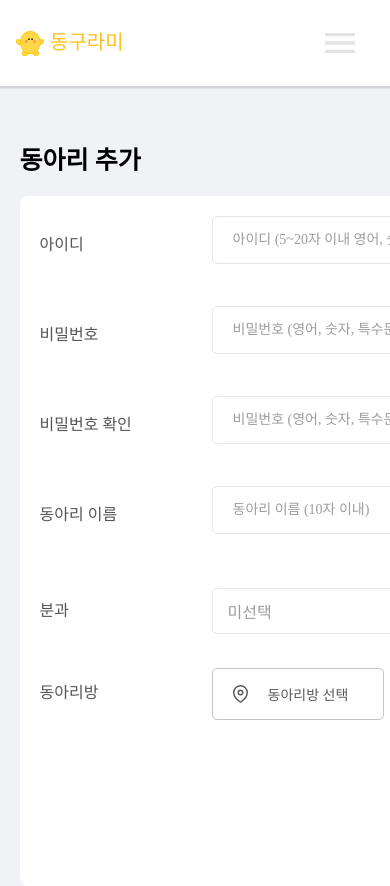
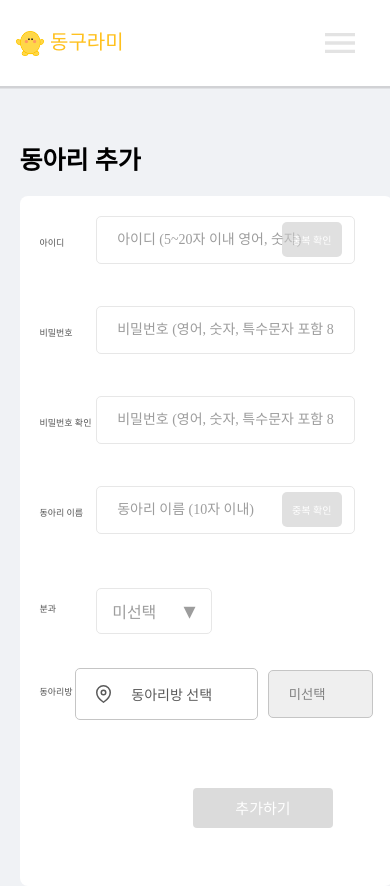
Before and after one commit to USW-Circle-Link/USW-Circle-Link-Web, a Vue app: page /adminmain/AddClub in a window 390 px wide. Built offline with nearby package versions, Linux system fonts and the light colour scheme.

Commit message:
사이즈 조정 (반응형)

```diff
--- a/src/components/Admin/AddCategory/AddCategory.vue
+++ b/src/components/Admin/AddCategory/AddCategory.vue
@@ -187,11 +187,11 @@ export default {
 }
 
 .container {
-  width: 890px;
+  max-width: 890px;  /* 최대 890px까지만 */
   min-width: 390px;
+  width: 100%;       /* 화면 크기에 맞게 */
   margin: 0 auto;
   padding: 10px;
-  overflow-x: hidden;
 }
 
 h2 {
@@ -205,7 +205,8 @@ h2 {
   flex-wrap: wrap;
   gap: 10px; /* 항목 간 간격 */
   margin-bottom: 150px;
-
+  width: 100%;
+  box-sizing: border-box;
 }
 
 .category-item {
@@ -218,6 +219,10 @@ h2 {
   font-size: 14px;
   color: #868686;
   padding: 5px 10px 5px 10px;
+  flex-shrink: 0;
+  min-width: fit-content;
+  max-width: 100%;
+  box-sizing: border-box;
 }
 
 .remove-btn {
@@ -242,13 +247,38 @@ h2 {
 }
 
 .input-field {
-  width: 860px;
+  width: 95%;
   margin-top: 10px;
   flex: 1;
   padding: 20px 15px;
   border: 1px solid #ccc;
   border-radius: 8px;
   font-size: 14px;
+  transition: width 0.3s ease;
+}
+
+@media (max-width: 768px) {
+  .input-field {
+    width: 90%;
+  }
+}
+
+@media (max-width: 600px) {
+  .input-field {
+    width: 85%;
+  }
+}
+
+@media (max-width: 480px) {
+  .input-field {
+    width: 82%;
+  }
+}
+
+@media (max-width: 390px) {
+  .input-field {
+    width: 80%;
+  }
 }
 
 .input-field:focus {
@@ -273,9 +303,8 @@ h2 {
   line-height: 16px;
   letter-spacing: -0.025em;
   text-align: center;
-  margin-top: 30px;
-  margin-left: 774px;
-  margin-bottom: 30px;
+  margin: 30px auto;   /* 위아래 30px, 좌우 자동 */
+  display: block;      /* block 요소로 만들어야 margin auto가 적용됨 */
   cursor: pointer;
 }
 
--- a/src/components/Admin/AddClub.vue
+++ b/src/components/Admin/AddClub.vue
@@ -194,12 +194,13 @@ export default {
   transform: skew(-12deg); /* 기울기 효과 추가 */
 }
 .form-container {
-  width: 860px;
+  flex: 1;
   padding: 20px;
   background-color: #ffffff;
   border-radius: 8px;
   height: 440px;
   min-width: 390px;
+  margin-left: 0;
 }
 
 h2 {
@@ -213,9 +214,35 @@ h2 {
 }
 
 label {
+  width: 18%;
   display: block;
   margin-bottom: 5px;
   color: #555;
+  transition: width 0.3s ease;
+}
+
+@media (max-width: 768px) {
+  label {
+    width: 20%;
+  }
+}
+
+@media (max-width: 600px) {
+  label {
+    width: 25%;
+  }
+}
+
+@media (max-width: 480px) {
+  label {
+    width: 30%;
+  }
+}
+
+@media (max-width: 390px) {
+  label {
+    width: 18%;
+  }
 }
 
 input, select {
--- a/src/components/Admin/AddClub/AddClub.vue
+++ b/src/components/Admin/AddClub/AddClub.vue
@@ -612,7 +612,7 @@ export default {
 }
 
 .form-container {
-  width: 860px;
+  width: 95%;
   padding: 20px;
   background-color: #ffffff;
   border-radius: 8px;
@@ -656,15 +656,16 @@ h2 {
 }
 
 .DuplicateCheckbtn{
-  width: 80px;
+  width: clamp(60px, 12vw, 80px);
   height: 35px;
   position: absolute;
-  right: 50px;
+  right: clamp(10px, 8vw, 50px);
   top: 6px;
   border-radius: 5px;
   border: none;
   background-color: #FFB052;
   color: white;
+  font-size: clamp(10px, 2vw, 14px);
 }
 
 .DuplicateCheckbtn:hover{
@@ -682,6 +683,25 @@ h2 {
   font-size: 14px;
   color: #5A5A5A;
   align-items: center;
+  transition: width 0.3s ease;
+}
+
+@media (max-width: 600px) {
+  .club-room-btn {
+    width: 40%;
+  }
+}
+
+@media (max-width: 480px) {
+  .club-room-btn {
+    width: 60%;
+  }
+}
+
+@media (max-width: 390px) {
+  .club-room-btn {
+    width: 80%;
+  }
 }
 
 .club-room-btn:hover {
@@ -708,13 +728,14 @@ h2 {
 }
 
 .from-input {
-  width: 70%;
+  width: clamp(65%, 14vw, 70%);
   align-items: center;
   margin-bottom: 10px;
   border: 1.5px solid #e7e7e7;
   border-radius: 5px;
   padding: 15px 20px 15px 20px;
   background-color: #fff;
+  font-size: 13px;
 }
 
 .from-input::placeholder{
@@ -727,6 +748,13 @@ label {
   display: block;
   margin-bottom: 5px;
   color: #555;
+}
+
+@media (max-width: 390px) {
+  label {
+    width: 17%;
+    font-size: 9px;
+  }
 }
 
 .warning{
@@ -1057,12 +1085,12 @@ label {
 }
 
 .room-grid {
-  display: grid;
-  grid-template-columns: repeat(7, 1fr);
-  gap: 8px;
+  overflow-x: auto;
+  white-space: nowrap;
 }
 
 .room-button {
+  display: inline-block;
   padding: 10px 8px;
   border: 1px solid #E0E0E0;
   border-radius: 4px;
@@ -1075,6 +1103,7 @@ label {
   line-height: 12px; /* 85.714% */
   transition: all 0.2s ease;
   width: 68px;
+  margin-right: 8px;
 }
 
 .room-button.active {
--- a/src/components/Admin/AdminTermsOfUse.vue
+++ b/src/components/Admin/AdminTermsOfUse.vue
@@ -123,7 +123,7 @@ export default {
 /* 타이틀 스타일 */
 .title {
   color: black;
-  font-size: 25px;
+  font-size: clamp(18px, 4vw, 25px);
   font-weight: bold;
   margin-bottom: 10px;
   position: relative; /* 상대 위치 설정 */
@@ -146,12 +146,15 @@ export default {
 
 /* 공지사항 박스 설정 */
 .notices {
-  width: 820px;
+  width: 100%;
+  max-width: 820px;
+  min-width: 390px;
   height: auto;
   border-radius: 10px;
   background-color: #fff;
   padding: 20px;
   box-shadow: 0 2px 4px rgba(0, 0, 0, 0.1);
+  margin: 0 auto;
 }
 
 /* 테이블 스타일 */
--- a/src/components/Admin/NoticeClick.vue
+++ b/src/components/Admin/NoticeClick.vue
@@ -578,9 +578,9 @@ hr {
 
 .actions {
   display: flex;
-  justify-content: flex-end;  /* 👉 오른쪽 정렬로 변경 */
-  margin-top: -30px;        /* 👈 버튼과 위 요소 간 거리 */
-  margin-left: 550px;     /* 👈 오른쪽 정렬을 위한 왼쪽 여백 */
+  justify-content: center;  /* 가운데 정렬로 변경 */
+  margin-top: -30px;        /* 버튼과 위 요소 간 거리 */
+  margin-left: 0;           /* 왼쪽 여백 제거 */
 }
 
 
@@ -708,13 +708,14 @@ hr {
   color: #fff;
 }
 .notice-list {
-  width: 817px;
+  width: 100%;
+  max-width: 817px;
   height: auto;
   background-color: white;
   padding: 20px;
   border-radius: 10px;
   box-shadow: 0 2px 4px rgba(0, 0, 0, 0.1);
-  margin-top: 20px;
+  margin: 20px auto 0 auto;
   display: flex;
   justify-content: center;
   overflow-x: hidden;
--- a/src/components/Admin/NoticeEdit.vue
+++ b/src/components/Admin/NoticeEdit.vue
@@ -488,9 +488,9 @@ export default {
 }
 
 .title-input {
-  width: 100%;
+  width: 95%;
   padding: 10px;
-  font-size: 16px;
+  font-size: clamp(14px, 2.5vw, 16px);
   border: 1px solid #ddd;
   border-radius: 5px;
 }
@@ -513,10 +513,10 @@ export default {
 }
 
 .content-input {
-  width: 100%;
+  width: 95%;
   height: 382px;
   padding: 10px;
-  font-size: 16px;
+  font-size: clamp(14px, 2.5vw, 16px);
   border: 1px solid #ddd;
   border-radius: 5px;
   resize: none;
--- a/src/components/Admin/NoticeWrite.vue
+++ b/src/components/Admin/NoticeWrite.vue
@@ -449,9 +449,9 @@ export default {
 /* 제목 입력창 */
 .title-input {
   margin-top: 10px;
-  width: 100%;
+  width: 95%;
   padding: 10px;
-  font-size: 16px;
+  font-size: clamp(14px, 2.5vw, 16px);
   border: 1px solid #ddd;
   border-radius: 5px;
 }
@@ -466,10 +466,10 @@ export default {
   width: 100%;
 }
 .content-input {
-  width: 100%;
+  width: 95%;
   height: 382px;
   padding: 10px;
-  font-size: 16px;
+  font-size: clamp(14px, 2.5vw, 16px);
   border: 1px solid #ddd;
   border-radius: 5px;
   resize: none;
@@ -488,6 +488,31 @@ export default {
   font-size: 12px;
   color: black;
   pointer-events: none;
+  transition: right 0.3s ease;
+}
+
+@media (max-width: 768px) {
+  .character-count {
+    right: 0px;
+  }
+}
+
+@media (max-width: 600px) {
+  .character-count {
+    right: 3px;
+  }
+}
+
+@media (max-width: 480px) {
+  .character-count {
+    right: 7px;
+  }
+}
+
+@media (max-width: 390px) {
+  .character-count {
+    right: 12px;
+  }
 }
 .title-character-count {
   position: absolute;
@@ -496,6 +521,31 @@ export default {
   font-size: 12px;
   color: black;
   pointer-events: none;
+  transition: right 0.3s ease;
+}
+
+@media (max-width: 768px) {
+  .title-character-count {
+    right: 0px;
+  }
+}
+
+@media (max-width: 600px) {
+  .title-character-count {
+    right: 2px;
+  }
+}
+
+@media (max-width: 480px) {
+  .title-character-count {
+    right: 5px;
+  }
+}
+
+@media (max-width: 390px) {
+  .title-character-count {
+    right: 10px;
+  }
 }
 
 
--- a/src/components/Admin/policy/PrivacyPolicy.vue
+++ b/src/components/Admin/policy/PrivacyPolicy.vue
@@ -329,19 +329,22 @@ export default {
 }
 
 .title {
-  font-size: 20px;
+  font-size: clamp(16px, 3vw, 20px);
   font-weight: 600;
   margin-bottom: 20px;
   color: #333;
 }
 
 .notices {
-  width: 820px;
+  width: 100%;
+  max-width: 820px;
+  min-width: 390px;
   height: auto;
   border-radius: 10px;
   background-color: #fff;
   padding: 10px 30px;
   box-shadow: 0 2px 4px rgba(0, 0, 0, 0.1);
+  margin: 0 auto;
 }
 
 /* 새로 추가된 스타일 */
@@ -350,7 +353,7 @@ export default {
 }
 
 .terms-section h3 {
-  font-size: 16px;
+  font-size: clamp(14px, 2.5vw, 16px);
   font-weight: bold;
   margin-bottom: 10px;
 }
@@ -370,7 +373,7 @@ export default {
 
 .centered-title {
   text-align: center;
-  font-size: 20px;
+  font-size: clamp(16px, 3vw, 20px);
   color: #393939;
   font-weight: 700;
   margin: 20px 0;
```
